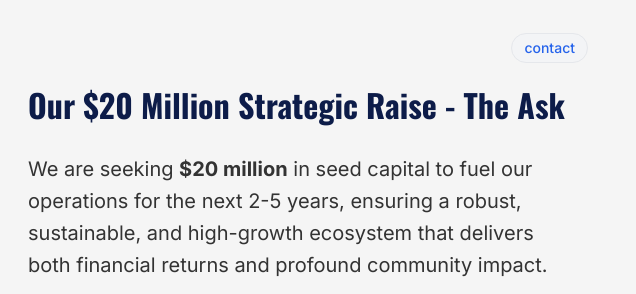
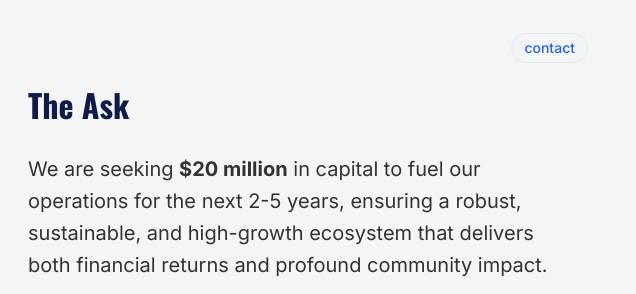
Before and after one commit to stackortiz/NSVS, a plain HTML site: page index.html in a window 1280 px wide. Shown: the part 7215-7509 px from the top of the page, 644-1280 px from the left. Drawn offline with nearby package versions, Linux system fonts and the light colour scheme.

Commit message:
Update index.html

```diff
--- a/index.html
+++ b/index.html
@@ -494,11 +494,11 @@
                 ]
             },
              {
-                title: "Our $20 Million Strategic Raise - The Ask",
+                title: "The Ask",
                 img: "https://i.imgur.com/fzefnIj.jpeg",
                 pages: [
                     `
-                        <p>We are seeking <strong>$20 million</strong> in seed capital to fuel our operations for the next 2-5 years, ensuring a robust, sustainable, and high-growth ecosystem that delivers both financial returns and profound community impact.</p>
+                        <p>We are seeking <strong>$20 million</strong> in capital to fuel our operations for the next 2-5 years, ensuring a robust, sustainable, and high-growth ecosystem that delivers both financial returns and profound community impact.</p>
                         <p>The strategic allocation is as follows:</p>
                         <ul class="list-disc pl-5 mt-2">
                             <li><strong>First Fund (Seed Investment):</strong> $5.0 million (25%)</li>
```
